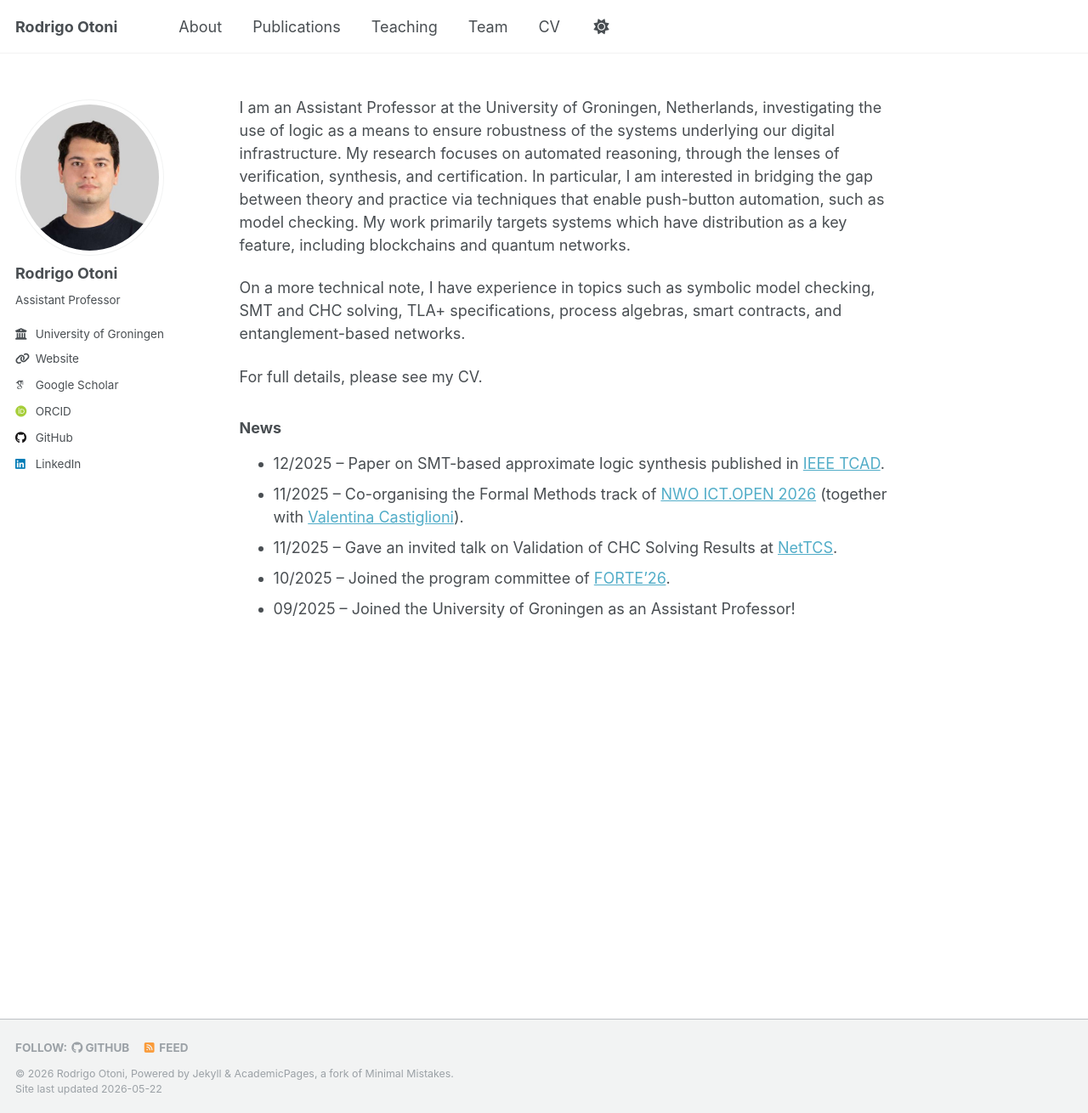
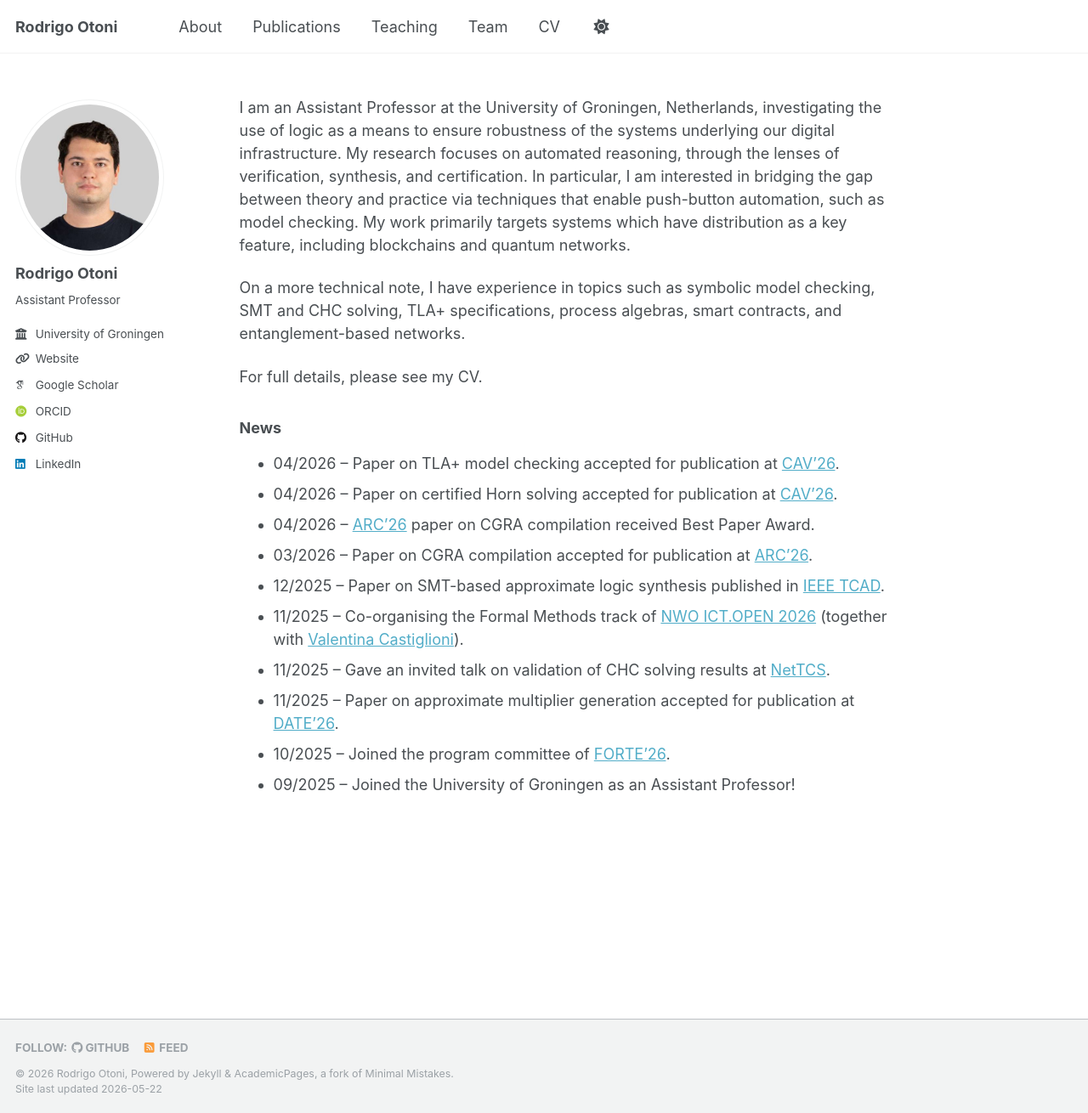
Before and after one commit to rodrigo7491/rodrigo7491.github.io, a Jekyll site: the page built from _pages/about.md, in a window 1280 px wide and 1310 px high. Shown: the whole window at 85% size. Built offline with Jekyll 4.4.1, drawn with Linux system fonts in a browser that asks for light colours; some web fonts are replaced.

Commit message:
update news

```diff
--- a/_pages/about.md
+++ b/_pages/about.md
@@ -15,14 +15,22 @@ For full details, please see my CV.
 
 ### News
 
+- 04/2026 &ndash; Paper on TLA+ model checking accepted for publication at [CAV'26].
+- 04/2026 &ndash; Paper on certified Horn solving accepted for publication at [CAV'26].
+- 04/2026 &ndash; [ARC'26] paper on CGRA compilation received Best Paper Award.
+- 03/2026 &ndash; Paper on CGRA compilation accepted for publication at [ARC'26].
 - 12/2025 &ndash; Paper on SMT-based approximate logic synthesis published in [IEEE TCAD].
 - 11/2025 &ndash; Co-organising the Formal Methods track of [NWO ICT.OPEN 2026] (together with [Valentina Castiglioni]).
-- 11/2025 &ndash; Gave an invited talk on Validation of CHC Solving Results at [NetTCS].
+- 11/2025 &ndash; Gave an invited talk on validation of CHC solving results at [NetTCS].
+- 11/2025 &ndash; Paper on approximate multiplier generation accepted for publication at [DATE'26].
 - 10/2025 &ndash; Joined the program committee of [FORTE'26].
 - 09/2025 &ndash; Joined the University of Groningen as an Assistant Professor!
 
+[CAV'26]: https://conferences.i-cav.org/2026
+[ARC'26]: https://www.arc2026.org
 [IEEE TCAD]: https://ieeexplore.ieee.org/xpl/RecentIssue.jsp?punumber=43
 [Valentina Castiglioni]: https://sites.google.com/view/valentinacastiglioni
 [NWO ICT.OPEN 2026]: https://ictopen.nl
 [NetTCS]: https://nettcs.cs.ru.nl
+[DATE'26]: https://date26.date-conference.com
 [FORTE'26]: https://www.discotec.org/2026/forte
```
